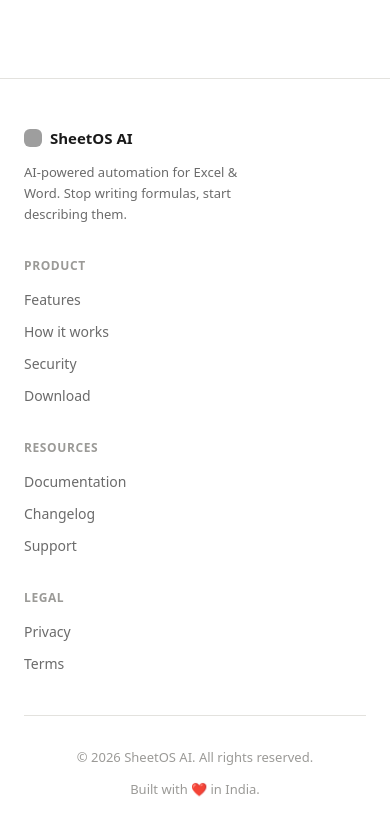
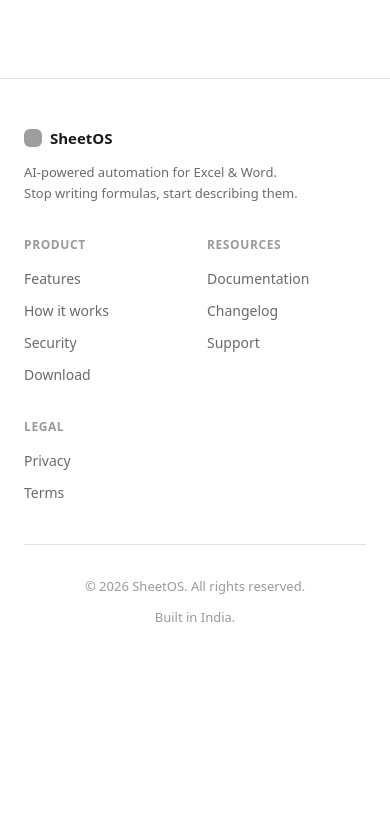
Before and after one commit to IamNishant51/excel-plugin, a Next.js app in the folder landing/: page / in a window 390 px wide. Shown: the part 7801-8636 px from the top of the page. After the commit the page ends 8477 px from the top, so only its background shows below. Built offline with nearby package versions, Linux system fonts and the light colour scheme; grey boxes are pictures that could not be loaded.

Commit message:
removedd the heart emoji from the footer and also made it best responsive for the mobiles screens

```diff
--- a/landing/src/components/Footer.tsx
+++ b/landing/src/components/Footer.tsx
@@ -23,14 +23,14 @@
   return (
     <footer className="border-t border-border py-12">
       <div className="max-w-[1100px] mx-auto px-6">
-        <div className="grid sm:grid-cols-[1.5fr_1fr_1fr_1fr] gap-8 mb-10">
+        <div className="grid grid-cols-2 sm:grid-cols-[1.5fr_1fr_1fr_1fr] gap-x-6 gap-y-8 mb-10">
           {/* Brand */}
-          <div>
+          <div className="col-span-2 sm:col-span-1">
             <div className="flex items-center gap-2 text-fg font-semibold text-[15px] mb-3">
               <Logo size={18} />
-              SheetOS AI
+              SheetOS
             </div>
-            <p className="text-[13px] text-fg-muted leading-relaxed max-w-[240px]">
+            <p className="text-[13px] text-fg-muted leading-relaxed max-w-[280px]">
               AI-powered automation for Excel &amp; Word. Stop writing formulas, start describing them.
             </p>
           </div>
@@ -53,8 +53,8 @@
         </div>
 
         <div className="flex flex-col sm:flex-row items-center justify-between gap-3 pt-8 border-t border-border text-[13px] text-fg-faint">
-          <span>© {new Date().getFullYear()} SheetOS AI. All rights reserved.</span>
-          <span>Built with ❤ in India.</span>
+          <span>© {new Date().getFullYear()} SheetOS. All rights reserved.</span>
+          <span>Built in India.</span>
         </div>
       </div>
     </footer>
```
